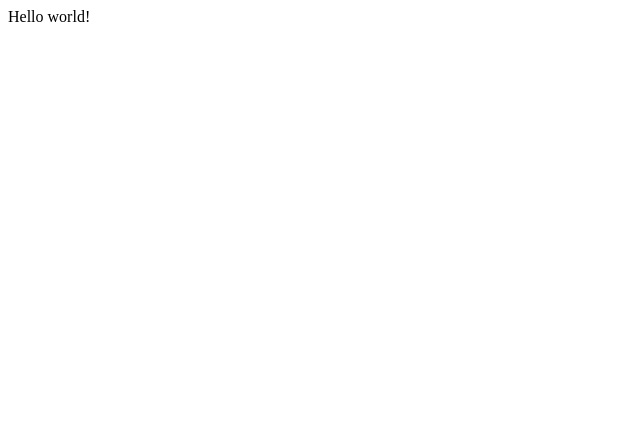
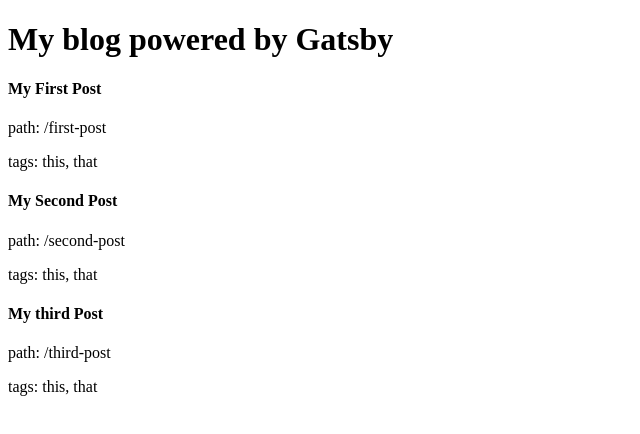
Before and after one commit to Vinz93/gatsby-markdown-blog, a Gatsby site: page / in a window 1280 px wide. Shown: the whole page, without its empty margins (0-640 px from the left). Built offline with nearby package versions, Linux system fonts and the light colour scheme; Gatsby itself is replaced by a stand-in of ours.

Commit message:
use gatsby-transformer-remark to consume markdown data  with graphql

```diff
--- a/gatsby-config.js
+++ b/gatsby-config.js
@@ -6,5 +6,18 @@
 
 module.exports = {
   /* Your site config here */
-  plugins: [],
+  siteMetadata: {
+    title: "My blog powered by Gatsby",
+    description: "This is a blog test",
+  },
+  plugins: [
+    "gatsby-transformer-remark",
+    {
+      resolve: "gatsby-source-filesystem",
+      options: {
+        name: "pages",
+        path: `${__dirname}/src/pages`,
+      },
+    },
+  ],
 }
--- a/package.json
+++ b/package.json
@@ -15,6 +15,8 @@
   },
   "dependencies": {
     "gatsby": "^2.25.3",
+    "gatsby-source-filesystem": "^2.4.2",
+    "gatsby-transformer-remark": "^2.9.2",
     "react": "^16.12.0",
     "react-dom": "^16.12.0"
   },
--- /dev/null
+++ b/src/components/Header.jsx
@@ -0,0 +1,22 @@
+import React from "react"
+import { StaticQuery, graphql } from "gatsby"
+
+const query = graphql`
+  query {
+    site {
+      siteMetadata {
+        title
+      }
+    }
+  }
+`
+const Header = () => {
+  return (
+    <StaticQuery
+      query={query}
+      render={data => <h1>{data.site.siteMetadata.title}</h1>}
+    />
+  )
+}
+
+export default Header
--- /dev/null
+++ b/src/pages/2020-11-09-first-post/index.md
@@ -0,0 +1,12 @@
+---
+path: "/first-post"
+date: "2020-11-01-09"
+title: "My First Post"
+tags: ["this", "that"]
+execert: "A preview of my first post"
+---
+# My main title
+
+here I'll put all the content for my post
+
+this all about this
--- /dev/null
+++ b/src/pages/2020-11-10-second-post/index.md
@@ -0,0 +1,13 @@
+---
+path: "/second-post"
+date: "2020-11-01-10"
+title: "My Second Post"
+tags: ["this", "that"]
+execert: "A preview of my second post"
+---
+
+# Second Post
+
+here I'll put all the content for my post
+
+this all about this
--- /dev/null
+++ b/src/pages/2020-11-11-third-post/index.md
@@ -0,0 +1,13 @@
+---
+path: "/third-post"
+date: "2020-11-01-11"
+title: "My third Post"
+tags: ["this", "that"]
+execert: "A preview of my third post"
+---
+
+# third Post
+
+here I'll put all the content for my post
+
+this all about this
--- a/src/pages/index.js
+++ b/src/pages/index.js
@@ -1,5 +1,38 @@
-import React from "react"
+import React from "react";
+import { graphql } from "gatsby";
+import Header from "../components/Header";
 
-export default function Home() {
-  return <div>Hello world!</div>
-}
+const Layout = ({ data }) => {
+  return (
+    <div>
+      <Header />
+      {data.markPages.nodes.map(page => {
+        const { title, tags, path } = page.frontmatter;
+        return (
+          <div key={page.id}>
+            <h4>{title}</h4>
+            <p>path: {path}</p>
+            <p>tags: {tags.join(", ")}</p>
+          </div>
+        );
+      })}
+    </div>
+  );
+};
+
+export const query = graphql`
+  query {
+    markPages: allMarkdownRemark(sort: { fields: frontmatter___date }) {
+      nodes {
+        id
+        frontmatter {
+          title
+          path
+          tags
+        }
+      }
+    }
+  }
+`;
+
+export default Layout;
```
Also changed, not shown: 2 other files.
